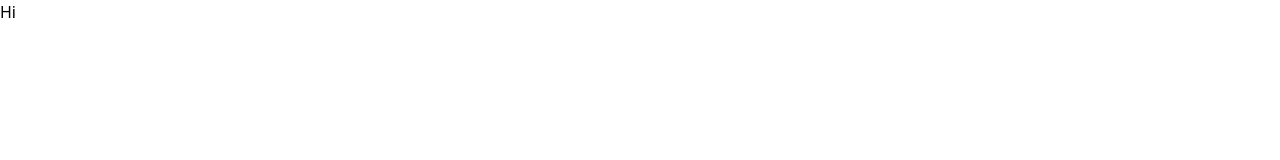
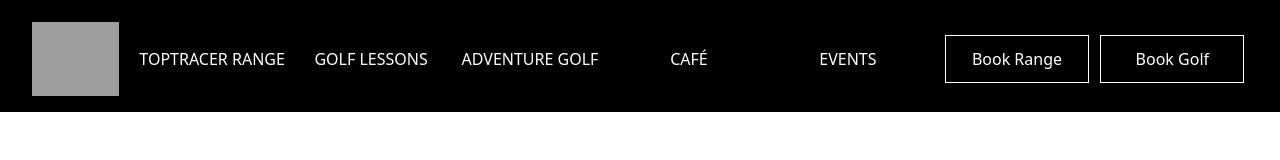
Before and after one commit to Muhammad-Uzair99/DevX_LandingPage, a plain HTML site: page index.html in a window 1280 px wide. Drawn offline with Linux system fonts and the light colour scheme; grey boxes are pictures that could not be loaded.

Commit message:
Added basic styling to header for large screens

```diff
--- a/index.html
+++ b/index.html
@@ -7,7 +7,26 @@
     <link rel="stylesheet" href="./dist/output.css">
     <script defer type="module" src="./dist/main.js"></script>
 </head>
-<body id="body">
-
+<body class="text-white text-center">
+    <header class="max-h-36 h-28 px-8 w-full grid grid-cols-1 grid-rows-5 bg-black">
+        <div class="container mx-auto col-span-1 row-start-2 row-span-3 grid grid-cols-12 gap-4">
+            <img class="h-[4.625rem] w-[6.125rem] col-span-1" src="https://eiwgew27fhz.exactdn.com/wp-content/uploads/2023/02/logo-white.svg" alt="SFG Logo">
+            <nav class="col-start-2 col-span-11 grid grid-cols-7 gap-4">
+                <ul class="col-start-1 col-span-5 grid grid-cols-5 gap-1 place-items-center">
+                    <li class="">TOPTRACER RANGE</li>
+                    <li>GOLF LESSONS</li>
+                    <li>ADVENTURE GOLF</li>
+                    <li>CAFÉ</li>
+                    <li>EVENTS</li>
+                </ul>
+                <ul class="col-start-6 col-span-2 grid grid-cols-2 place-items-center gap-1">
+                    <li><a class="flex items-center justify-center w-36 h-12 border border-white" href="#">
+                        <span>Book Range</span>
+                    </a></li>
+                    <li><a class="flex items-center justify-center w-36 h-12 border border-white" href="#">Book Golf</a></li>
+                </ul>
+            </nav>
+        </div>
+    </header>
 </body>
 </html>
--- a/tailwind.config.js
+++ b/tailwind.config.js
@@ -1,6 +1,6 @@
 /** @type {import('tailwindcss').Config} */
 module.exports = {
-  content: ["./src/**/*.{html,js}"],
+  content: [".//**/*.{html,js}"],
   theme: {
     extend: {},
   },
```
Also changed, not shown: dist/output.css.
